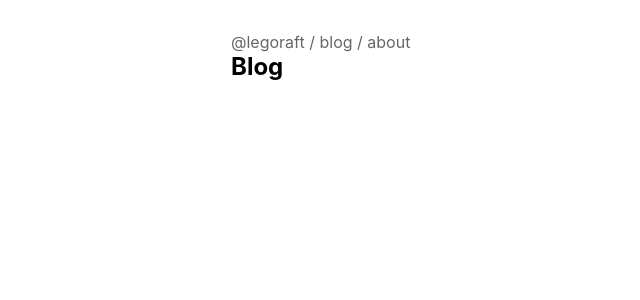
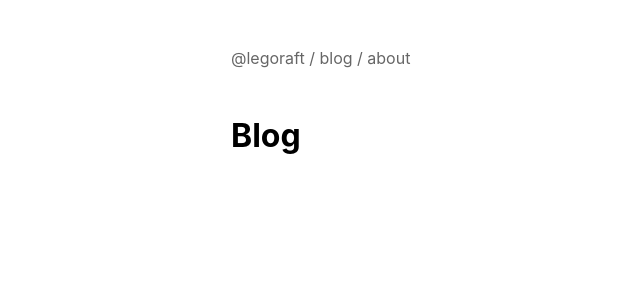
Before and after one commit to legoraft/legoraft.github.io, a Jekyll site: the page built from index.html, in a window 1280 px wide. Shown: the top 300 px of the page, without its empty margins (121-761 px from the left). Built offline with Jekyll 4.4.1, drawn with Linux system fonts in a browser that asks for light colours.

Commit message:
feat: added timeline to post

```diff
--- a/_sass/base.scss
+++ b/_sass/base.scss
@@ -16,7 +16,7 @@
 }
 
 header {
-    padding-top: 2rem;
+    padding: 3rem 0 1rem 0;
     color: $secondaryText;
 
     a {
@@ -29,3 +29,29 @@
         font-size: 1rem;
     }
 }
+
+h2#title {
+    margin: 2rem 0;
+    font-size: 2rem;
+}
+
+h3.date {
+    margin: 0.75rem 0;
+}
+
+ul.post-list {
+    margin: 0 1rem;
+    padding: 0 1rem;
+
+    list-style: none;
+    border-left: 2px solid $secondaryText;
+
+    li {
+        padding: 0.5rem 0;
+    }
+
+    li:last-child {
+        padding: 0.5rem 0 0 0;
+        margin: 0 0 0.5rem 0;
+    }
+}
--- a/index.html
+++ b/index.html
@@ -4,24 +4,26 @@
 
 <section>
 
-    <h2>Blog</h2>
+    <h2 id="title">Blog</h2>
 
     {% for post in site.posts %}
         {% unless post.next %}
-            <h3>{{ post.date | date: "%Y" }}</h3>
+            <h3 class="date">{{ post.date | date: "%Y" }}</h3>
+
+            <ul class="post-list">
             {% else %}
                 {% capture year %}{{ post.date | date: "%Y" }}{% endcapture %}
                 {% capture nyear %}{{ post.next.date | date: "%Y" }}{% endcapture %}
             {% if year != nyear %}
-                <h3>{{ post.date | date: "%Y" }}</h3>
+                </ul>
+                <h3 class="date">{{ post.date | date: "%Y" }}</h3>
+                <ul class="post-list">
             {% endif %}
         {% endunless %}
 
-    <ul>
         <li>
             <p>{{ post.title }}</p>
         </li>
-    </ul>
 
   {% endfor %}
 
```
